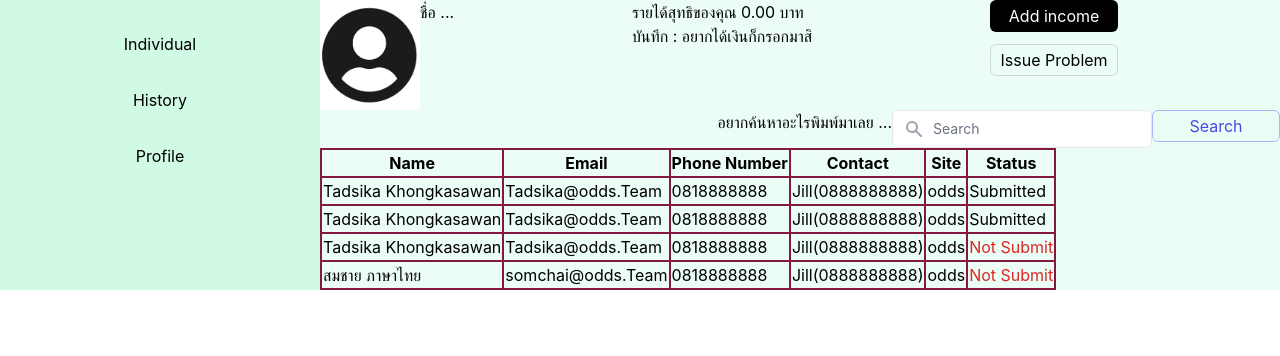
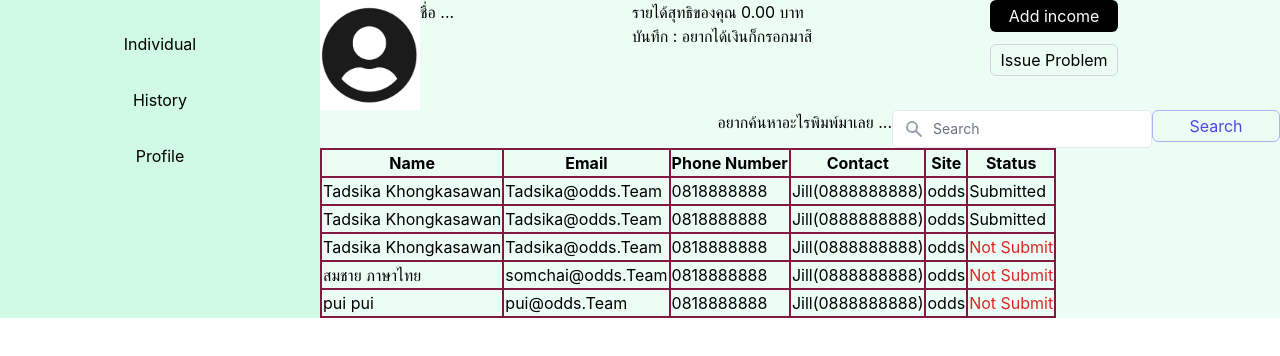
Before and after one commit to Fahlalla/workingrecord-fe, a React (Create React App) app: page / in a window 1280 px wide. Shown: the top 356 px of the page. Built offline with nearby package versions, Linux system fonts and the light colour scheme.

Commit message:
mock data

```diff
--- a/src/page/Home.js
+++ b/src/page/Home.js
@@ -104,6 +104,16 @@ const Home = () => {
                 Not Submit
               </td>
             </tr>
+            <tr>
+              <td className="border-2 border-pink-900">pui pui</td>
+              <td className="border-2 border-pink-900">pui@odds.Team</td>
+              <td className="border-2 border-pink-900">0818888888</td>
+              <td className="border-2 border-pink-900">Jill(0888888888)</td>
+              <td className="border-2 border-pink-900">odds</td>
+              <td className="text-red-600 border-2 border-pink-900 ">
+                Not Submit
+              </td>
+            </tr>
           </tbody>
         </table>
       </div>
```
